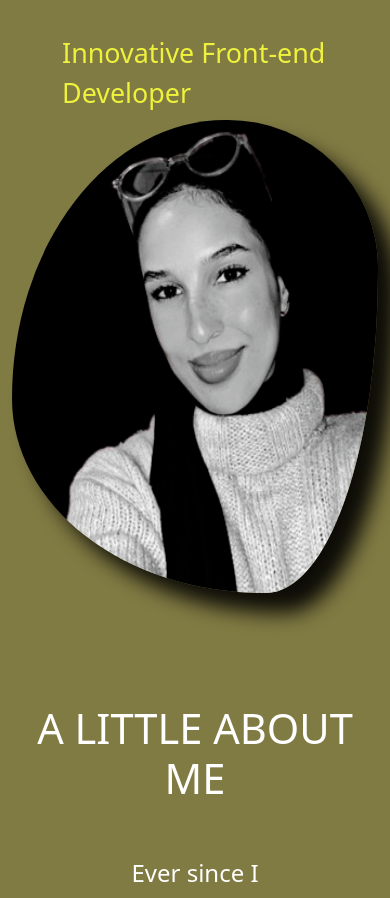
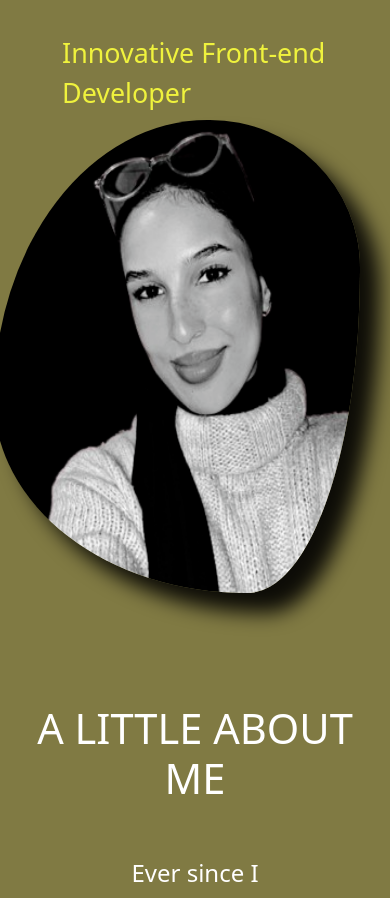
Before and after one commit to fouaouri/my-portfolio, a React (Vite) app: page / in a window 390 px wide. Shown: the part 1020-1918 px from the top of the page. Built offline with nearby package versions, Linux system fonts and the light colour scheme.

Commit message:
update responsive 3

```diff
--- a/src/components/Home.jsx
+++ b/src/components/Home.jsx
@@ -33,7 +33,7 @@ const Home = () => {
                         src={dwoman}
                         alt="home pic"
                         className="img-fluid"
-                        style={{height: "110%", marginTop: "10%",maxHeight: "500px",Height: "800px", backgroundSize: "cover", animation: "profile_animate 5s ease-in-out infinite 1s", boxShadow: "20px 20px 20px rgba(0, 0, 0, 0.9)"}}
+                        style={{ marginLeft: "-5%", height: "110%", marginTop: "10%",maxHeight: "500px",Height: "800px", backgroundSize: "cover", animation: "profile_animate 5s ease-in-out infinite 1s", boxShadow: "20px 20px 20px rgba(0, 0, 0, 0.9)"}}
                     />
                     </Col>
                 </Row>
```
